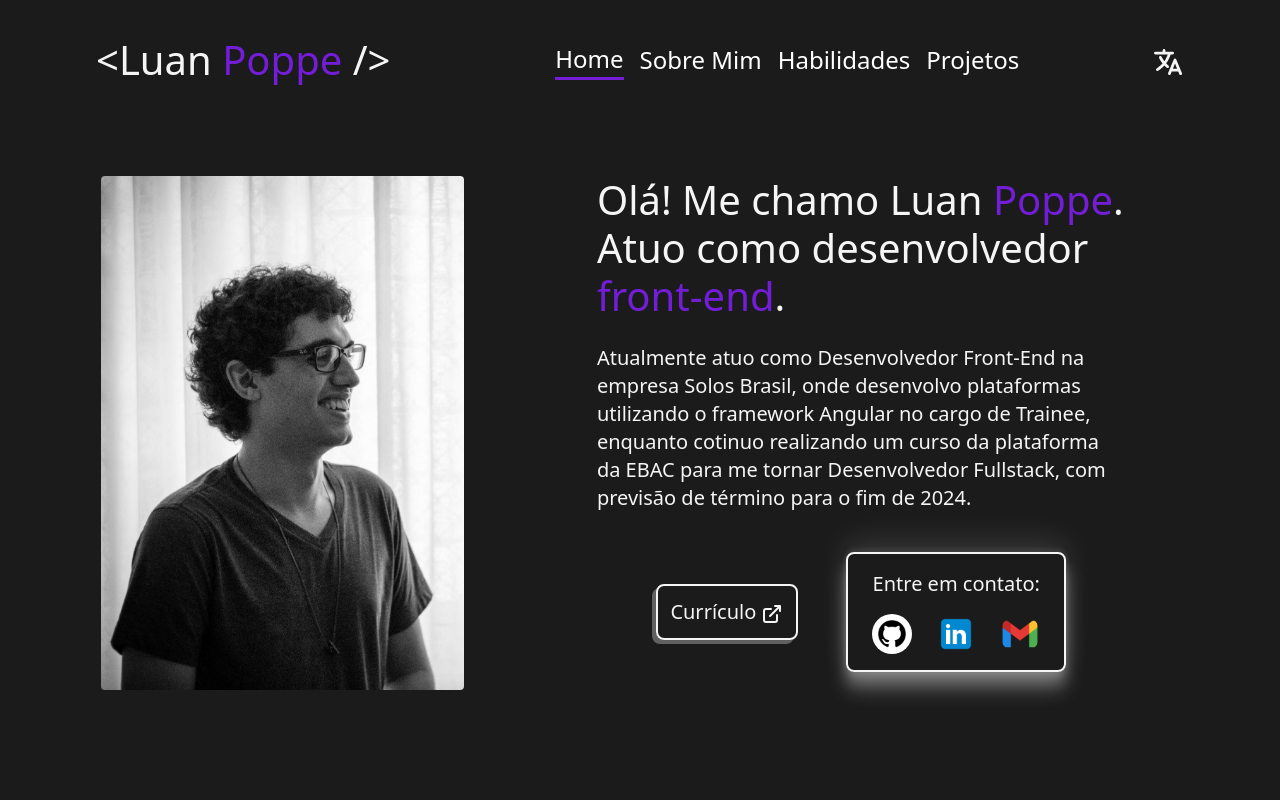
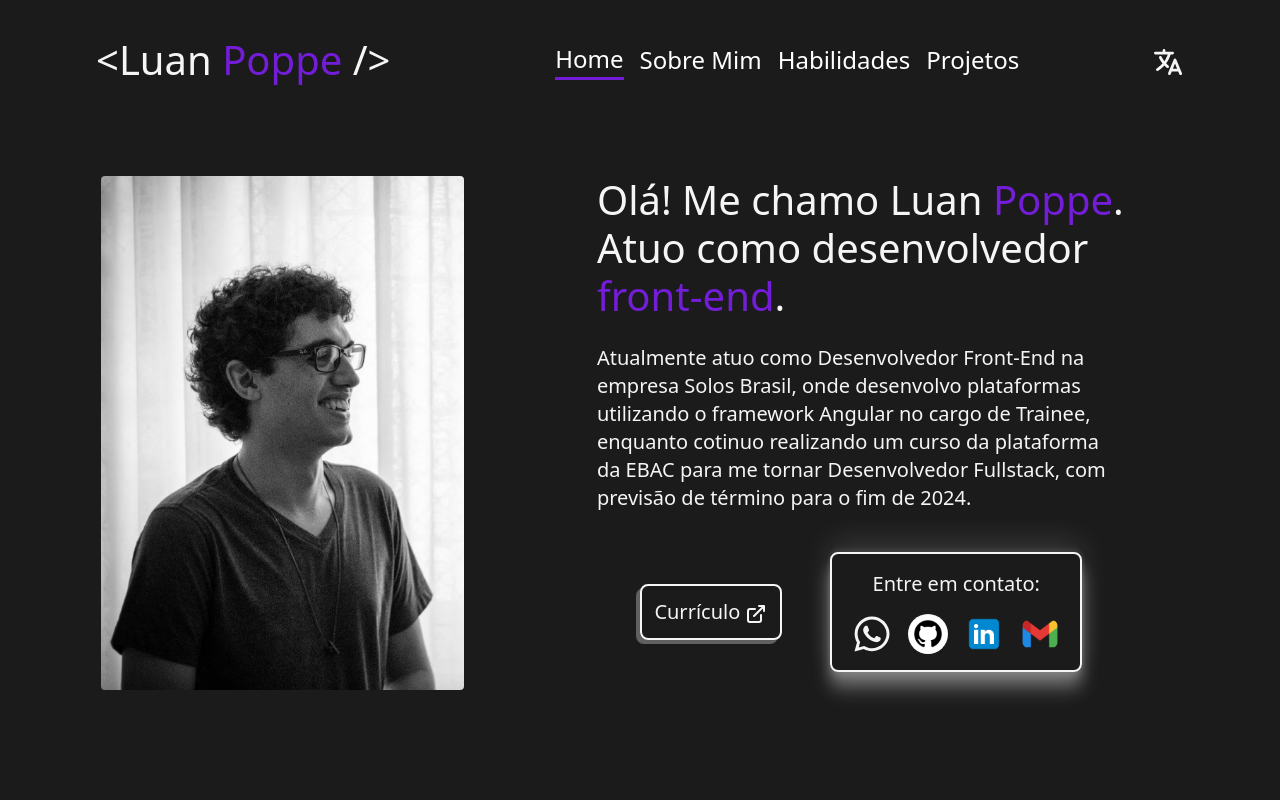
Before and after one commit to luanpoppe/portfolio_luanpoppe, a React (Vite) app: page / in a window 1280 px wide. Shown: the top 800 px of the page. Built offline with nearby package versions, Linux system fonts and the light colour scheme.

Commit message:
feat: adicionando contato pelo whatsapp

```diff
--- a/src/sections/Hero/CallToActionHero.tsx
+++ b/src/sections/Hero/CallToActionHero.tsx
@@ -7,6 +7,7 @@ import { githubIcon, gmailIcon, linkedinIcon } from "../../utils/images"
 import { heroTexts } from "../../utils/textos/hero"
 import { getTextLang } from "../../utils/textos/funcs"
 import { ClickArrowIcon } from "../../components/Icons/ClickArrowIcon"
+import { FaWhatsapp } from "react-icons/fa"
 
 export function CallToActionHero({ activeLanguage }: PropActiveLanguage) {
 	return (
@@ -26,6 +27,13 @@ export function CallToActionHero({ activeLanguage }: PropActiveLanguage) {
 					{getTextLang(heroTexts.menores.contato, activeLanguage)}
 				</p>
 				<div className="d-flex jcc gap-2">
+					<a href="https://wa.me/5511978046445" target="_blank">
+						<FaWhatsapp
+							className="scale-up-350ms cursor-pointer"
+							size={40}
+							style={{ margin: "0 4px", color: "green" }}
+						/>
+					</a>
 					<GitHubIcon />
 					<LinkedinIcon />
 					<EmailIcon />
@@ -38,6 +46,7 @@ export function CallToActionHero({ activeLanguage }: PropActiveLanguage) {
 function GitHubIcon() {
 	return (
 		<a
+			className="scale-up-350ms"
 			target="_blank"
 			href="https://github.com/luanpoppe"
 			title="GitHub"
@@ -51,6 +60,7 @@ function GitHubIcon() {
 function LinkedinIcon() {
 	return (
 		<a
+			className="scale-up-350ms"
 			target="_blank"
 			href="https://www.linkedin.com/in/luan-poppe/"
 			title="LinkedIn"
@@ -63,7 +73,11 @@ function LinkedinIcon() {
 
 function EmailIcon() {
 	return (
-		<a href="mailto:luanpoppe@gmail.com" title="Entre em Contato">
+		<a
+			href="mailto:luanpoppe@gmail.com"
+			title="Entre em Contato"
+			className="scale-up-350ms"
+		>
 			<ContactIconsStyled src={gmailIcon} alt="Gmail" />
 		</a>
 	)
--- a/src/sections/Hero/HeroStyled.ts
+++ b/src/sections/Hero/HeroStyled.ts
@@ -5,12 +5,7 @@ import { widthTablet } from "../../utils/mediaQuery"
 export const ContactIconsStyled = styled.img`
 	max-width: 40px;
 	border-radius: 50%;
-	margin: 0 8px;
-
-	&:hover {
-		transform: scale(1.1);
-		transition: all ease 350ms;
-	}
+	margin: 0 4px;
 `
 
 export const AcessarCurriculoStyled = styled.a`
--- a/src/utils/styles/animations.css
+++ b/src/utils/styles/animations.css
@@ -10,3 +10,11 @@
 .slide-right {
 	animation: slide-right 0.4s cubic-bezier(0.25, 0.46, 0.45, 0.94) both;
 }
+
+.scale-up-350ms {
+	transition: all ease 350ms;
+}
+.scale-up-350ms:hover {
+	transform: scale(1.1);
+	transition: all ease 350ms;
+}
```
